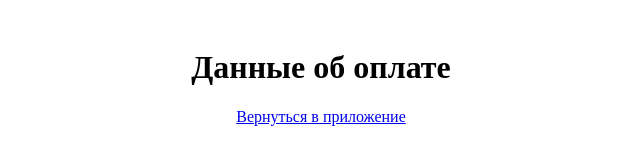
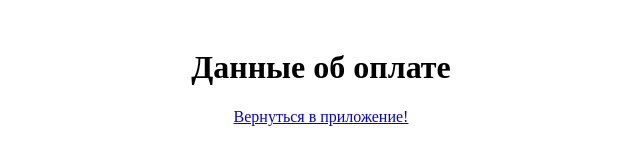
Before and after one commit to IvanSamoiliuk/zudo.github.io, a plain HTML site: page index.html in a window 1280 px wide. Shown: the full height of the page, 319-959 px from the left. Drawn offline with Linux system fonts and the light colour scheme.

Commit message:
Update index.html

```diff
--- a/index.html
+++ b/index.html
@@ -32,7 +32,7 @@
         </script>
 
         <!-- Ссылка для возврата в приложение -->
-        <a href="zudo://app/executor/executorProfile">Вернуться в приложение</a>
+        <a href="zudo://app/executor/executorProfile">Вернуться в приложение!</a>
         <!-- Замените ссылку на пример Deep Linking на свою собственную -->
     </div>
 </body>
```
